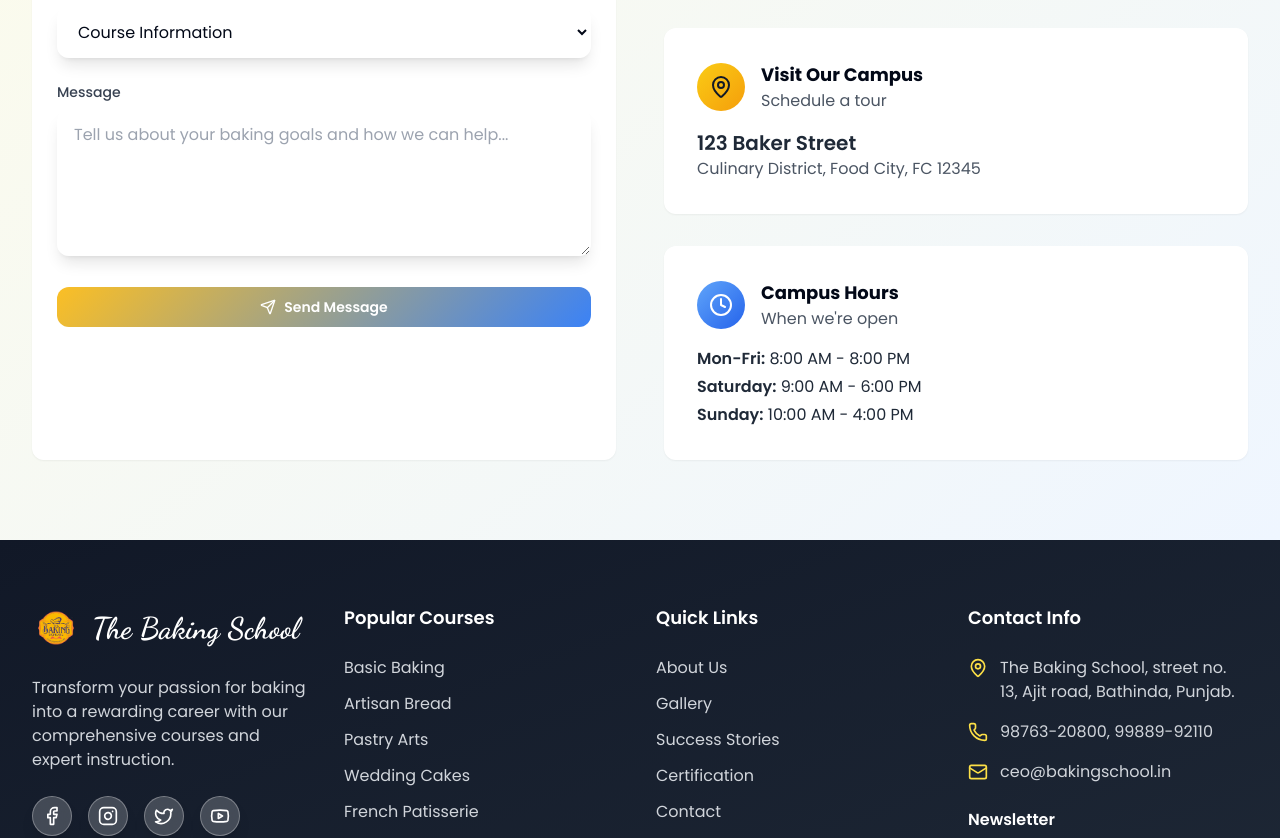
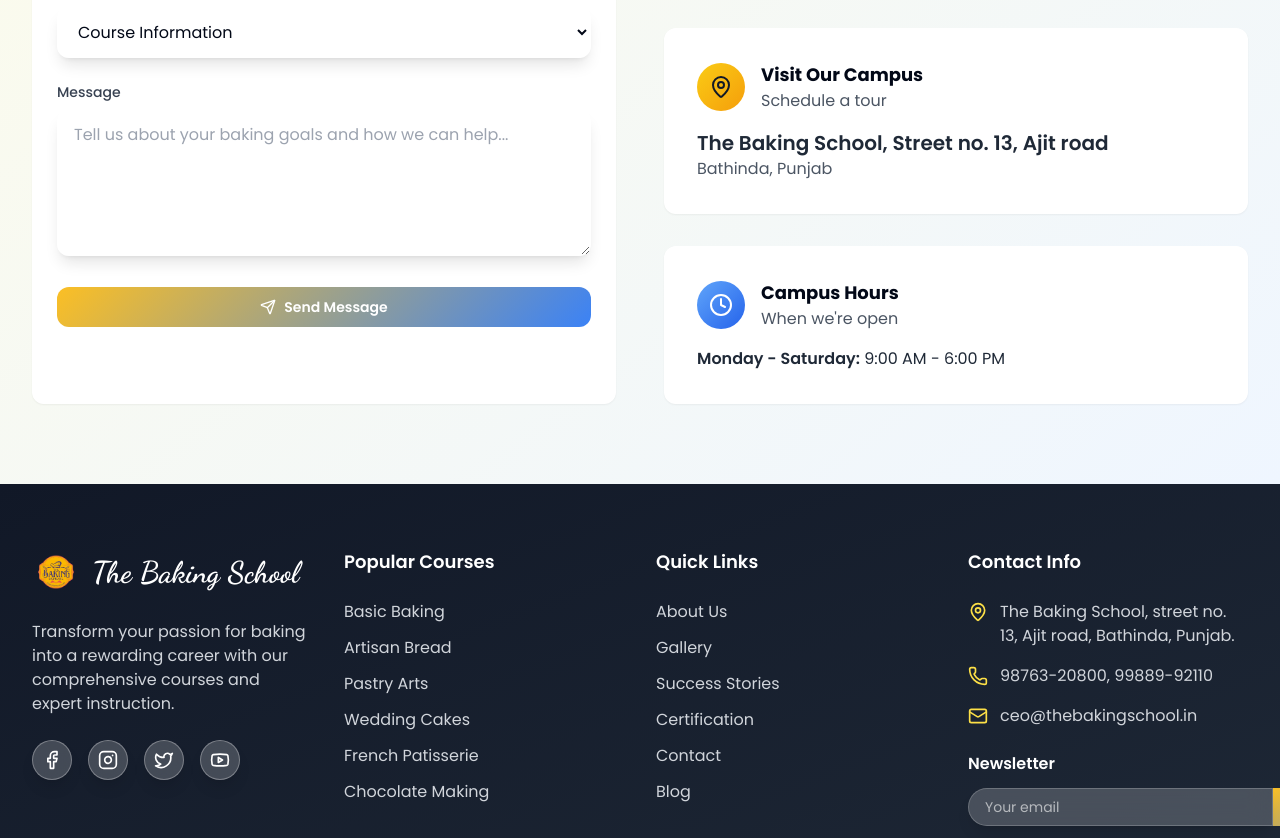
Before and after one commit to vikashbaheliya07/thebakingschool-tbs, a Next.js app: page /contact in a window 1280 px wide. Shown: the part 924-1762 px from the top of the page. Built offline with nearby package versions, Linux system fonts and the light colour scheme.

Commit message:
Update contact details and improve text formatting in ContactPage, CTASection, and Footer components

```diff
--- a/src/app/contact/page.tsx
+++ b/src/app/contact/page.tsx
@@ -21,7 +21,7 @@ export default function ContactPage() {
             </span>
           </h1>
           <p className="text-xl text-white/90 max-w-2xl mx-auto">
-            Ready to start your baking journey? We're here to help you every step of the way.
+            Ready to start your baking journey? We&apos;re here to help you every step of the way.
             Contact us today to learn more about our programs.
           </p>
         </div>
@@ -148,7 +148,7 @@ export default function ContactPage() {
                       <p className="text-gray-600">Get detailed information</p>
                     </div>
                   </div>
-                  <p className="text-xl font-semibold text-gray-800">info@bakingschool.com</p>
+                  <p className="text-xl font-semibold text-gray-800">ceo@thebakingschool.in</p>
                   <p className="text-gray-600">We respond within 24 hours</p>
                 </CardContent>
               </Card>
@@ -164,8 +164,8 @@ export default function ContactPage() {
                       <p className="text-gray-600">Schedule a tour</p>
                     </div>
                   </div>
-                  <p className="text-xl font-semibold text-gray-800">123 Baker Street</p>
-                  <p className="text-gray-600">Culinary District, Food City, FC 12345</p>
+                  <p className="text-xl font-semibold text-gray-800">The Baking School, Street no. 13, Ajit road</p>
+                  <p className="text-gray-600">Bathinda, Punjab</p>
                 </CardContent>
               </Card>
 
@@ -177,13 +177,11 @@ export default function ContactPage() {
                     </div>
                     <div>
                       <h3 className="font-bold text-lg">Campus Hours</h3>
-                      <p className="text-gray-600">When we're open</p>
+                      <p className="text-gray-600">When we&apos;re open</p>
                     </div>
                   </div>
                   <div className="space-y-1">
-                    <p className="text-gray-800"><span className="font-semibold">Mon-Fri:</span> 8:00 AM - 8:00 PM</p>
-                    <p className="text-gray-800"><span className="font-semibold">Saturday:</span> 9:00 AM - 6:00 PM</p>
-                    <p className="text-gray-800"><span className="font-semibold">Sunday:</span> 10:00 AM - 4:00 PM</p>
+                    <p className="text-gray-800"><span className="font-semibold"> Monday - Saturday:</span> 9:00 AM - 6:00 PM</p>
                   </div>
                 </CardContent>
               </Card>
--- a/src/components/CTASection.tsx
+++ b/src/components/CTASection.tsx
@@ -76,7 +76,7 @@ export default function CTASection() {
                 <Mail className="w-6 h-6 sm:w-8 sm:h-8 text-white" />
               </div>
               <h3 className="font-bold text-white mb-2 sm:mb-3 text-base sm:text-lg drop-shadow-lg">Email Us</h3>
-              <p className="text-white font-semibold text-sm sm:text-base drop-shadow-md">ceo@bakingschool.in</p>
+              <p className="text-white font-semibold text-sm sm:text-base drop-shadow-md">ceo@thebakingschool.in</p>
               <p className="text-white/90 text-xs sm:text-sm mt-1">Quick Response</p>
             </CardContent>
           </Card>
--- a/src/components/Footer.tsx
+++ b/src/components/Footer.tsx
@@ -116,7 +116,7 @@ export default function Footer() {
                 </div>
                 <div className="flex items-center space-x-3">
                   <Mail className="w-4 h-4 sm:w-5 sm:h-5 text-yellow-300 flex-shrink-0" />
-                  <span className="text-gray-300 text-sm sm:text-base">ceo@bakingschool.in</span>
+                  <span className="text-gray-300 text-sm sm:text-base">ceo@thebakingschool.in</span>
                 </div>
               </div>
 
```
